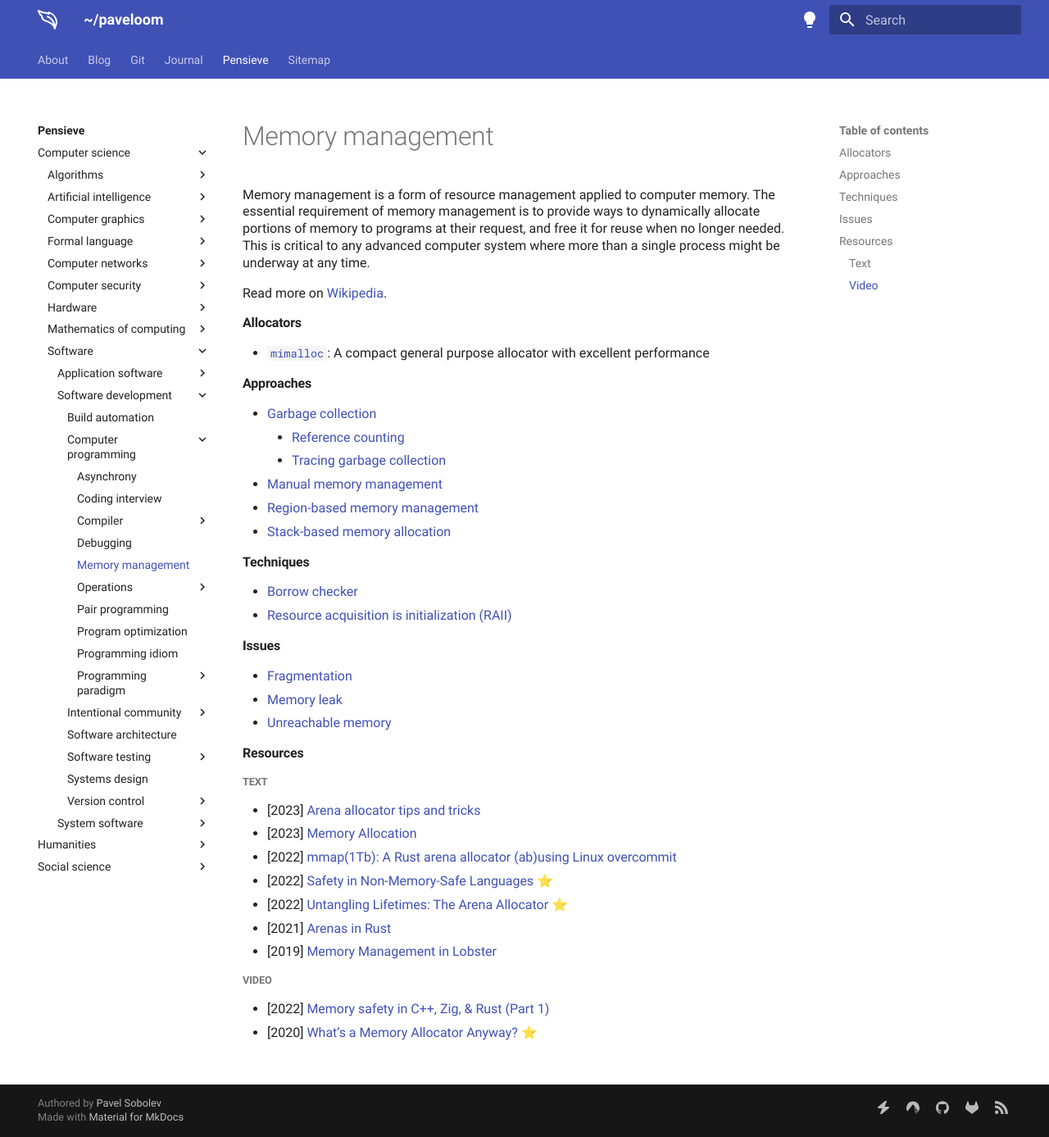
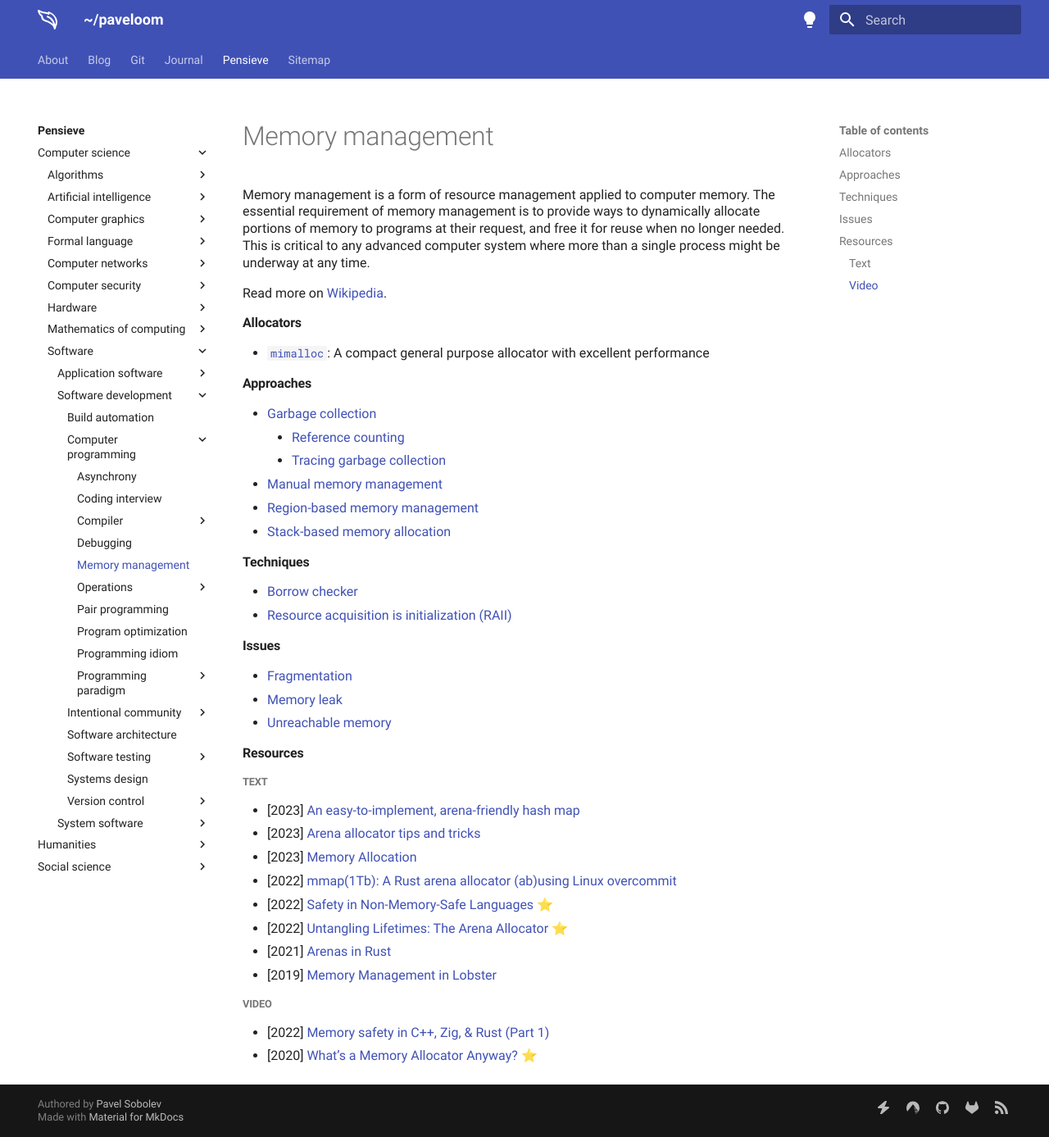
Before and after one commit to paveloom/paveloom.dev, an MkDocs documentation site: the page built from content/pensieve/memory-management.md, in a window 1280 px wide and 1387 px high. Shown: the whole window at 82% size. Built offline with MkDocs 1.6.1 and Material for MkDocs 9.7.7, drawn with Linux system fonts in a browser that asks for light colours.

Commit message:
Pensieve: update the Memory management page.

```diff
--- a/content/pensieve/memory-management.md
+++ b/content/pensieve/memory-management.md
@@ -27,6 +27,7 @@ Read more on [Wikipedia](https://en.wikipedia.org/wiki/Memory_management).
 #### Resources
 
 ##### Text
+- [2023] [An easy-to-implement, arena-friendly hash map](https://nullprogram.com/blog/2023/09/30)
 - [2023] [Arena allocator tips and tricks](https://nullprogram.com/blog/2023/09/27)
 - [2023] [Memory Allocation](https://samwho.dev/memory-allocation)
 - [2022] [mmap(1Tb): A Rust arena allocator (ab)using Linux overcommit](https://vgel.me/posts/mmap-arena-alloc)
```
